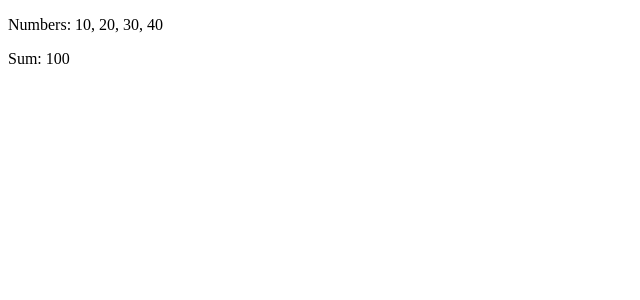
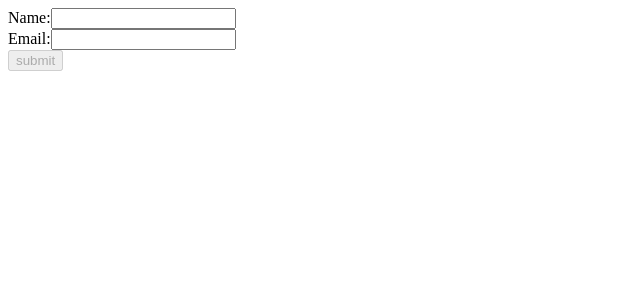
Before and after one commit to vonnue-deepanjali/vue-docs, a Vue app: page / in a window 1280 px wide. Shown: the top 300 px of the page, without its empty margins (0-640 px from the left). Built offline with nearby package versions, Linux system fonts and the light colour scheme.

Commit message:
update: Form validation using watch

```diff
--- a/script.js
+++ /dev/null
@@ -1 +0,0 @@
-console.log('test')
--- a/src/App.vue
+++ b/src/App.vue
@@ -1,7 +1,7 @@
 <template>
-  <Sum />
+<FormValidation />
 </template>
 
 <script setup>
-import Sum from './Pages/Sum.vue'
+import FormValidation from './pages/FormValidation.vue';
 </script>
--- a/src/Pages/Sum.vue
+++ /dev/null
@@ -1,14 +0,0 @@
-<template>
-  <p>Numbers: {{ data.numbers.join(', ') }}</p>
-  <p>Sum: {{ total }}</p>
-</template>
-
-<script setup>
-import { reactive, computed } from 'vue'
-
-const data = reactive({
-  numbers: [10, 20, 30, 40],
-})
-
-const total = computed(() => data.numbers.reduce((sum, num) => sum + num, 0))
-</script>
--- /dev/null
+++ b/src/pages/FormValidation.vue
@@ -0,0 +1,47 @@
+<template>
+<form @submit.prevent="submitForm">
+    <div>
+        <label>Name:</label>
+        <input v-model="name" type="text" />
+        <p v-if="nameError" style="color: red;">{{ nameError }}</p>
+    </div>
+
+    <div>
+        <label>Email:</label>
+        <input v-model="email" type="email" />
+        <p v-if="emailError" style="color: red;">{{ emailError }}</p>
+    </div>
+
+    <button type="submit" :disabled="nameError || emailError">submit</button>
+</form>
+</template>
+
+<script setup>
+import { ref, watch } from 'vue';
+
+const name = ref('')
+const eamil = ref('')
+
+const nameError = ref('')
+const emailError = ref('')
+
+watch(name, (newVal) => {
+    if(newVal.length < 3){
+        nameError.value = 'Name must be at least 3 characters'
+    }else{
+        nameError.vlaue ='';
+    }
+});
+
+watch(eamil, (newVal) => {
+    if(!newVal.includes('@')){
+        emailError.value = 'Email must include @ symbol'
+    }else{
+        emailError.value = '';
+    }
+});
+
+const submitForm = () => {
+    alert('Form submitted successfully')
+}
+</script>
```
Also changed, not shown: src/pages/Couter.vue (deleted, +0 -15 lines), 1 other file (tests, documents, lock files or other folders).
